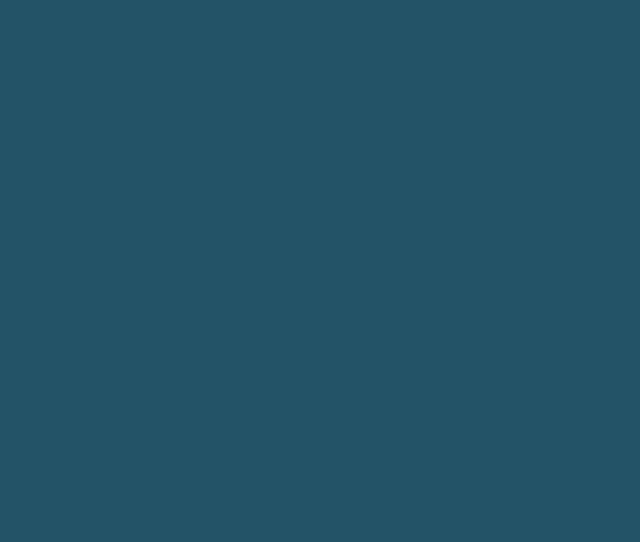
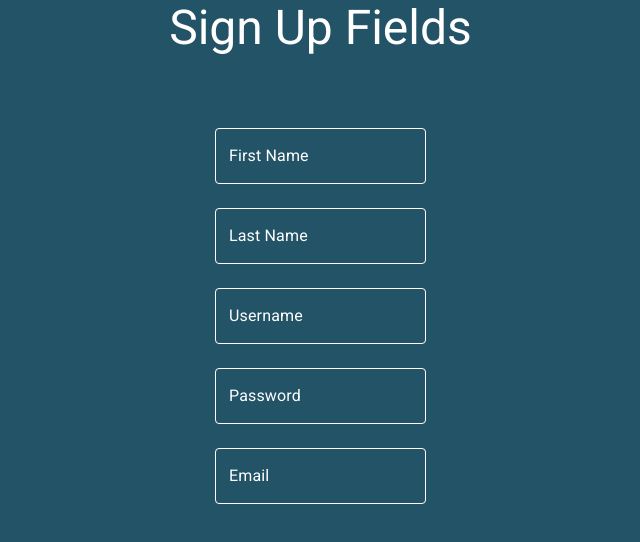
Before and after one commit to mvandenburgh/CassetteNet, a React (Create React App) app in the folder client/: page /SignUp in a window 1280 px wide. Shown: the top 542 px of the page, without its empty margins (355-995 px from the left). Built offline with nearby package versions, Linux system fonts and the light colour scheme.

Commit message:
[WIP] Sign Up Fields

```diff
--- a/client/src/App.js
+++ b/client/src/App.js
@@ -4,6 +4,7 @@ import PageFrame from './components/PageFrame';
 import StartPage from './components/pages/StartPage';
 import AtmospherePage from './components/pages/AtmospherePage';
 import InboxPage from './components/pages/InboxPage';
+import SignUpPage from './components/pages/SignUpPage';
 import NotFoundPage from './components/pages/NotFoundPage';
 import UserContext from './contexts/UserContext';
 
@@ -26,6 +27,7 @@ function App() {
                   <Route exact path="/atmosphere" component={AtmospherePage} />
                   <Route exact path="/inbox" component={InboxPage} />
                   <Route exact path="/NotFound" component={NotFoundPage}/>
+                  <Route exact path="/SignUp" component={SignUpPage}/>
                 </Switch>
               </div>
         </BrowserRouter>
--- a/client/src/components/PageFrame.jsx
+++ b/client/src/components/PageFrame.jsx
@@ -191,6 +191,14 @@ function PageFrame(props) {
                           <ListItemText primary="Page Not Found" />
                       </ListItem>
                     </Link>
+                    <Link to="/SignUp">
+                      <ListItem button>
+                          <ListItemIcon>
+                              <AtmosphereSoundsIcon />
+                          </ListItemIcon>
+                          <ListItemText primary="Atmosphere Sounds" />
+                      </ListItem>
+                    </Link>
                     <ListItem button style={user.isGuest ? {display: 'none'} : {}}>
                         <ListItemIcon>
                             <FollowedUsersIcon />
--- a/client/src/components/pages/SignUpPage.jsx
+++ b/client/src/components/pages/SignUpPage.jsx
@@ -1,40 +1,107 @@
 import React, { useContext } from 'react';
-import { Button, Grid, Typography } from '@material-ui/core';
+import { Button, Grid, makeStyles, Typography } from '@material-ui/core';
+import FormControl from '@material-ui/core/FormControl';
 import logo from '../../images/logo.png';
 import UserContext from '../../contexts/UserContext';
+import {
+    alpha,
+    ThemeProvider,
+    withStyles,
+    createMuiTheme,
+  } from '@material-ui/core/styles';
+import TextField from '@material-ui/core/TextField';
+import AccountCircle from '@material-ui/icons/AccountCircle';
 
-function StartPage(props) {
+function SignUpPage(props) {
+    const CssTextField = withStyles({
+        root: {
+            '& label':{
+                color:'white'
+            },
+        '& label.Mui-focused': {
+            color: 'black',
+            },
+            '& .MuiInput-underline:after': {
+                borderBottomColor: 'green',
+              },
+          '& .MuiOutlinedInput-root': {
+            '& fieldset': {
+              borderColor: 'white',
+            },
+            '&.Mui-focused fieldset': {
+              borderColor: 'black',
+            },
+          },
+        },
+      })(TextField);
+
+
     const colors = {
         buttonContainer: '#0A1941',
         loginButton: '#115628',
         signUpButton: '#561111',
         guestButton: '#6B6B6B',
     }
-
+    const useStyles = makeStyles((theme) => ({
+        margin: {
+            margin: theme.spacing(1),
+          },
+        TextStyle:{
+            color:"white",
+        }
+      }));
+    const classes = useStyles();
     // TODO: add user to destructuring when needed
     // Removed for now to avoid build warnings
     const { setUser } = useContext(UserContext);
 
     const loginAsGuest = () => setUser({ username: 'Guest', isGuest: true, isLoggedIn: true });
 
+
+    //TODO: Possibly re-align fields
     return (
-        <div style={{color: 'white', left: 0}}>
-            <div style={{margin: 'auto', width: '50%'}}>
-                <img style={{display: 'block', marginLeft: 'auto', marginRight: 'auto'}} src={logo} alt='logo' />
-                <Typography align="center" variant="h4">Mix freely.</Typography>
-                <Typography align="center" variant="h4">Connect and collaborate.</Typography>
-                <Typography align="center" variant="h4">Press play.</Typography>
-            </div>
-            <br />
-            <div style={{backgroundColor: 'blue', left: '25%', width: '50%', margin: 'auto'}}>
-                <Grid container justify="center" style={{padding: '5%', backgroundColor: colors.buttonContainer}}>
-                        <Button style={{margin: '1em', backgroundColor: colors.loginButton}} fullWidth variant="contained">LOGIN</Button>
-                        <Button style={{margin: '1em', backgroundColor: colors.signUpButton}} fullWidth variant="contained">SIGN UP</Button>
-                        <Button onClick={() => loginAsGuest()} style={{margin: '1em', backgroundColor: colors.guestButton}} fullWidth variant="contained">CONTINUE AS GUEST</Button>
-                </Grid>
-            </div>
-        </div>
-    );
+        <div  style={{ color: 'white' }}>
+      <Typography align="center" variant="h3">
+          Sign Up Fields
+      <br/>
+      <br/>
+      </Typography>
+      <div className={classes.margin}>
+
+        <Grid container spacing={1} alignItems="center" direction="column">
+
+          <Grid item>
+          <CssTextField
+            className={classes.margin}
+            variant="outlined" label="First Name"/>
+          </Grid>
+          <Grid item>
+          <CssTextField
+            className={classes.margin}
+            variant="outlined" label="Last Name" />
+          </Grid>
+          <Grid item>
+          <CssTextField
+            className={classes.margin}
+            variant="outlined" label="Username" />
+          </Grid>
+          <Grid item>
+          <CssTextField
+            className={classes.margin}
+            variant="outlined" type="Password" label="Password" />
+          </Grid>
+          <Grid item>
+          <CssTextField
+            className={classes.margin}
+            label="Email"
+            variant="outlined"
+            id="custom-css-outlined-input"
+            />
+          </Grid>
+        </Grid>
+      </div>
+    </div>
+  );
 }
 
-export default StartPage;
+export default SignUpPage;
```
